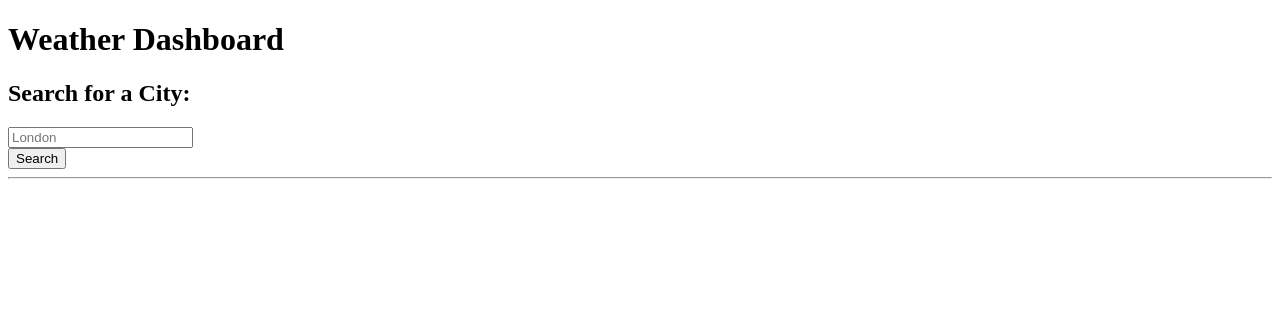
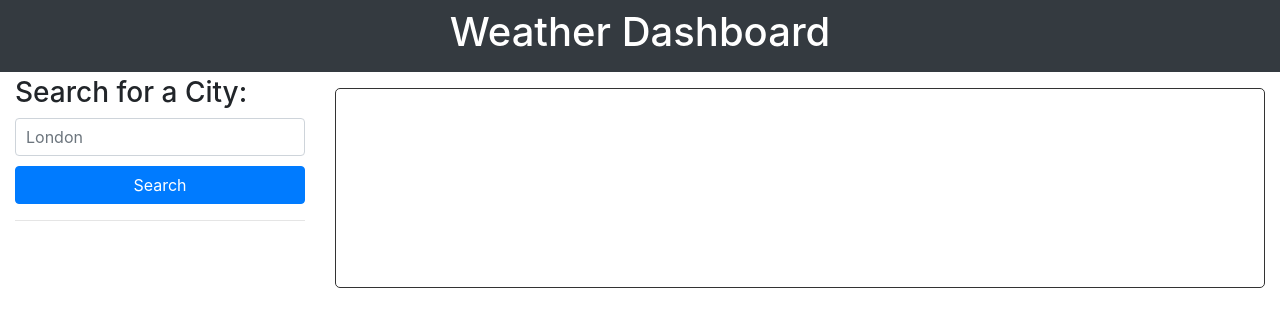
Before and after one commit to adriwg/weather-dashboard, a plain HTML site: page index.html in a window 1280 px wide. Drawn offline with nearby package versions, Linux system fonts and the light colour scheme.

Commit message:
Added reset.css, create search input aside and add styling on it.

```diff
--- /dev/null
+++ b/assets/reset.css
@@ -0,0 +1,28 @@
+* {
+  box-sizing: border-box;
+}
+
+body {
+  margin: 0;
+  padding: 0;
+  font-family: 'Trebuchet MS', 'Lucida Sans Unicode', 'Lucida Grande', 'Lucida Sans', Arial, sans-serif;
+  line-height: 1.5;
+}
+
+h1,
+h2,
+h3,
+h4,
+h5,
+h6 {
+  margin: 0;
+}
+
+p {
+  margin: 0;
+}
+
+figure {
+  margin:0;
+  padding:0;
+}
--- a/assets/style.css
+++ b/assets/style.css
@@ -0,0 +1,18 @@
+
+.weather-search {
+    width: 100%;
+   padding: 5px 10px;
+
+}
+
+#search-button {
+    width: 100%;
+    margin-top: 10px;
+}
+
+#today {
+    border: #333 1px solid;
+    border-radius: 5px;
+    padding: 20px;
+    height: 200px;
+}
--- a/index.html
+++ b/index.html
@@ -5,9 +5,10 @@
   <meta charset="UTF-8" />
   <meta name="viewport" content="width=device-width, initial-scale=1.0" />
   <meta http-equiv="X-UA-Compatible" content="ie=edge" />
-  <link rel="stylesheet" href="styles/reset.css" />
-  <!-- <link rel="stylesheet" href="https://stackpath.bootstrapcdn.com/bootstrap/4.3.1/css/bootstrap.min.css" /> -->
-  <!-- <link rel="stylesheet" href="https://stackpath.bootstrapcdn.com/font-awesome/4.7.0/css/font-awesome.min.css" /> -->
+  <link rel="stylesheet" href="assets/reset.css" />
+  <link rel="stylesheet" href="https://stackpath.bootstrapcdn.com/bootstrap/4.3.1/css/bootstrap.min.css" />
+  <link rel="stylesheet" href="https://stackpath.bootstrapcdn.com/font-awesome/4.7.0/css/font-awesome.min.css" />
+  <link rel="stylesheet" href="assets/style.css">
   <title>Weather Dashboard</title>
 </head>
 
@@ -24,12 +25,12 @@
           Search for a City:
         </h2>
         <form id="search-form" class="form">
-          <div class="form-inline form-group">
-            <div class="input-group">
-              <input class="form-input weather-search" type="text" id="search-input" placeholder="London"
+          <div class="form-group">
+            <div>
+              <input class="form-control weather-search" type="text" id="search-input" placeholder="London"
                 aria-labelledby="form-heading" aria-controls="today forecast" />
-              <div class="input-group-append">
-                <button type="submit" class="btn search-button" id="search-button" aria-label="submit search">
+              <div>
+                <button type="submit" class="btn btn-primary search-button" id="search-button" aria-label="submit search">
                   Search
                 </button>
                 <hr class="hr weather-hr" />
@@ -41,7 +42,8 @@
       </aside>
 
       <div class="col-lg-9 pb-3">
-        <section id="today" class="mt-3" role="region" aria-live="polite"></section>
+        <section id="today" class="mt-3" role="region" aria-live="polite">
+        </section>
         <section id="forecast" class="row mt-3" role="region" aria-live="polite"></section>
       </div>
     </div>
@@ -51,7 +53,7 @@
   <script src="https://cdnjs.cloudflare.com/ajax/libs/moment.js/2.29.4/moment.min.js"></script>
   <!-- jQuery -->
   <script src="https://cdnjs.cloudflare.com/ajax/libs/jquery/3.2.1/jquery.min.js"></script>
-  <script src="script.js"></script>
+  <script src="assets/index.js"></script>
 </body>
 
 </html>
```
